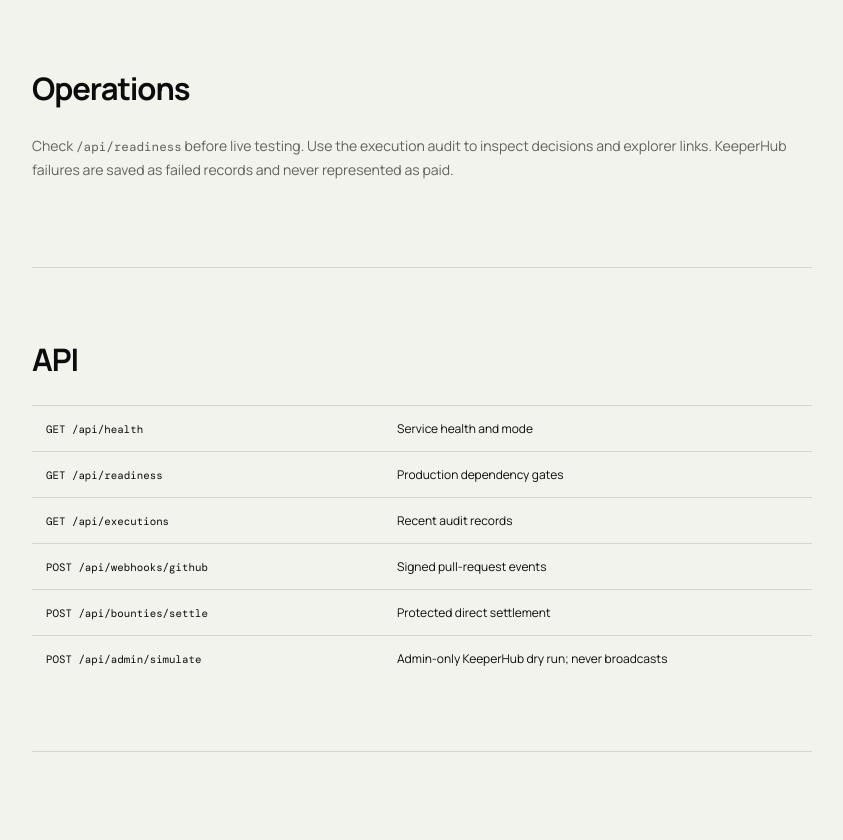
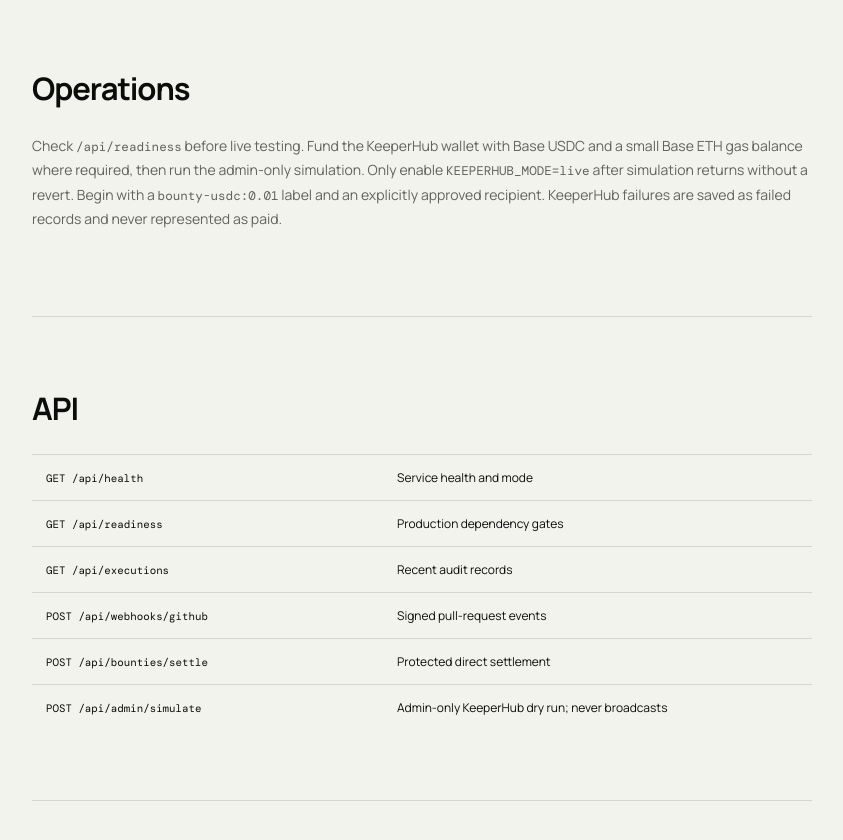
Before and after one commit to 0xNexuz/MergePay, a website: page public/docs.html in a window 1280 px wide. Shown: the part 3464-4304 px from the top of the page, without its empty margins (318-1161 px from the left). Drawn offline with nearby package versions, Linux system fonts and the light colour scheme.

Commit message:
Document funding and go-live procedure

```diff
--- a/public/docs.html
+++ b/public/docs.html
@@ -18,6 +18,6 @@ KEEPERHUB_TOKEN_ADDRESS=0x8335...2913
 MERGEPAY_WEBHOOK_SECRET=...
 MERGEPAY_ADMIN_TOKEN=...
 BLOB_READ_WRITE_TOKEN=...</pre><p>Configure the GitHub webhook at <code>/api/webhooks/github</code>, select pull-request events, and use the same webhook secret in GitHub and Vercel.</p></section>
-<section id="operations"><h2>Operations</h2><p>Check <code>/api/readiness</code> before live testing. Use the execution audit to inspect decisions and explorer links. KeeperHub failures are saved as failed records and never represented as paid.</p></section>
+<section id="operations"><h2>Operations</h2><p>Check <code>/api/readiness</code> before live testing. Fund the KeeperHub wallet with Base USDC and a small Base ETH gas balance where required, then run the admin-only simulation. Only enable <code>KEEPERHUB_MODE=live</code> after simulation returns without a revert. Begin with a <code>bounty-usdc:0.01</code> label and an explicitly approved recipient. KeeperHub failures are saved as failed records and never represented as paid.</p></section>
 <section id="api"><h2>API</h2><table><tr><td><code>GET /api/health</code></td><td>Service health and mode</td></tr><tr><td><code>GET /api/readiness</code></td><td>Production dependency gates</td></tr><tr><td><code>GET /api/executions</code></td><td>Recent audit records</td></tr><tr><td><code>POST /api/webhooks/github</code></td><td>Signed pull-request events</td></tr><tr><td><code>POST /api/bounties/settle</code></td><td>Protected direct settlement</td></tr><tr><td><code>POST /api/admin/simulate</code></td><td>Admin-only KeeperHub dry run; never broadcasts</td></tr></table></section>
 </main></div></body></html>
```
Also changed, not shown: README.md.
